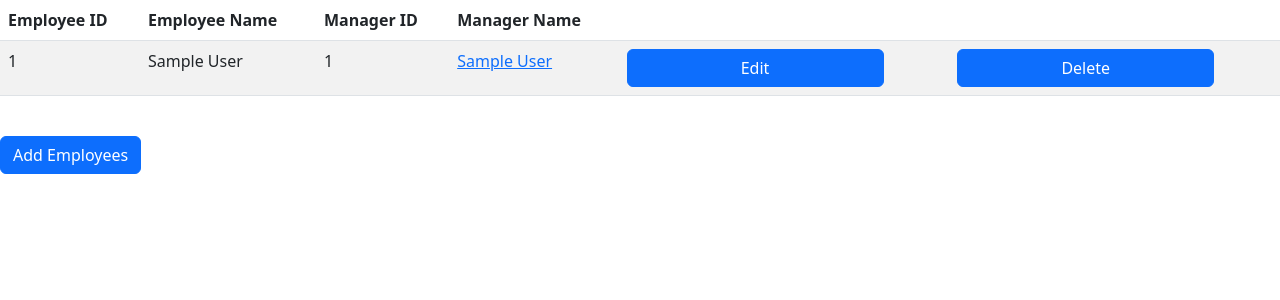
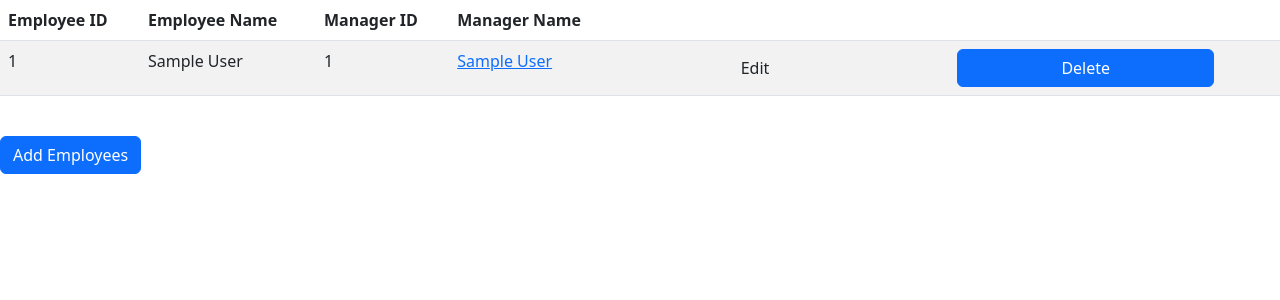
Before and after one commit to jeffreynightengale/homework4, a PHP site: page /employees.php in a window 1280 px wide. Shown: the part 56-356 px from the top of the page. Run offline with PHP 8.4, Linux system fonts and the light colour scheme; tables that the repository leaves empty or names only in its code hold one stand-in row (values such as "Sample post").

Commit message:
Update employees.php

```diff
--- a/employees.php
+++ b/employees.php
@@ -39,7 +39,7 @@ if ($result->num_rows > 0) {
   <td>
     <form method="post" action="employee-edit.php">
       <input type="hidden" name="eid" value="<?=$row["employee_id"]?>"/>
-      <input type="sumbit" value="Edit" class="btn btn-primary" />
+      <input type="sumbit" value="Edit" class="btn" />
     </form>
   </td>
     <td>
```
